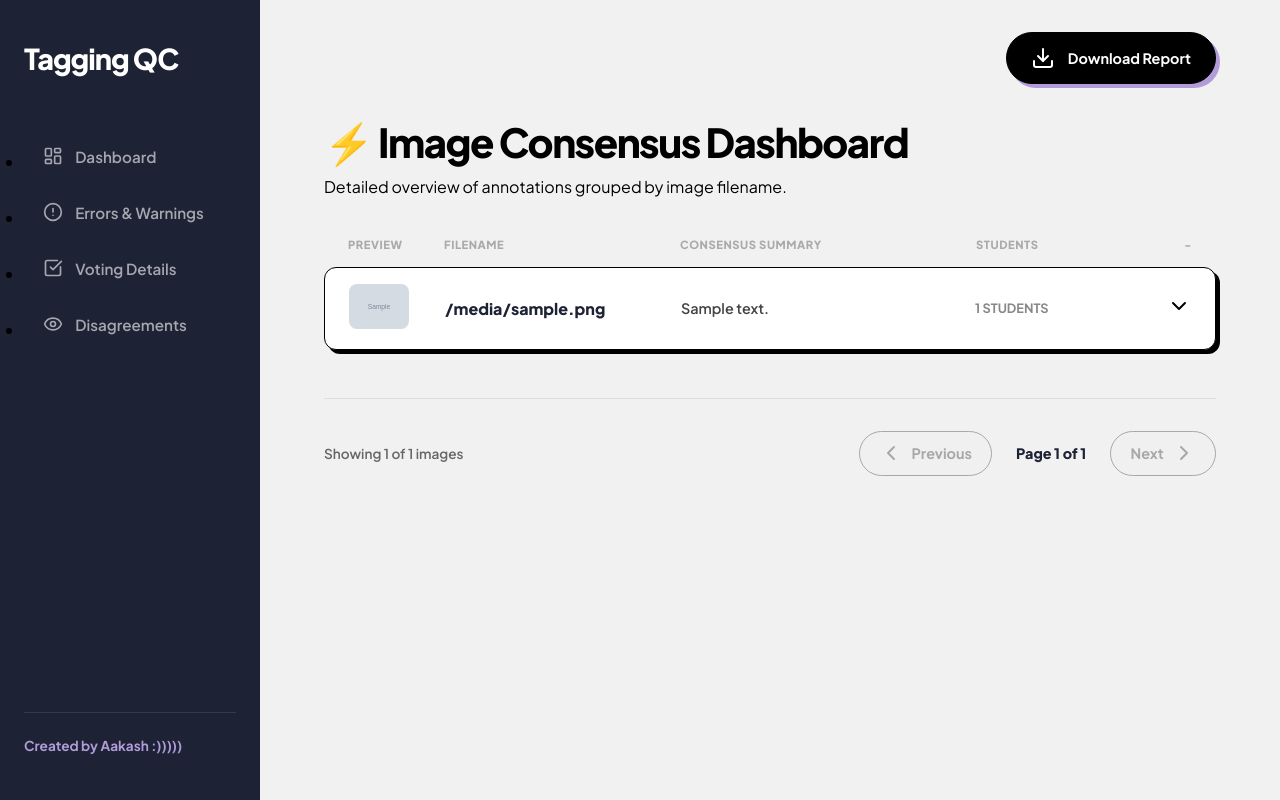
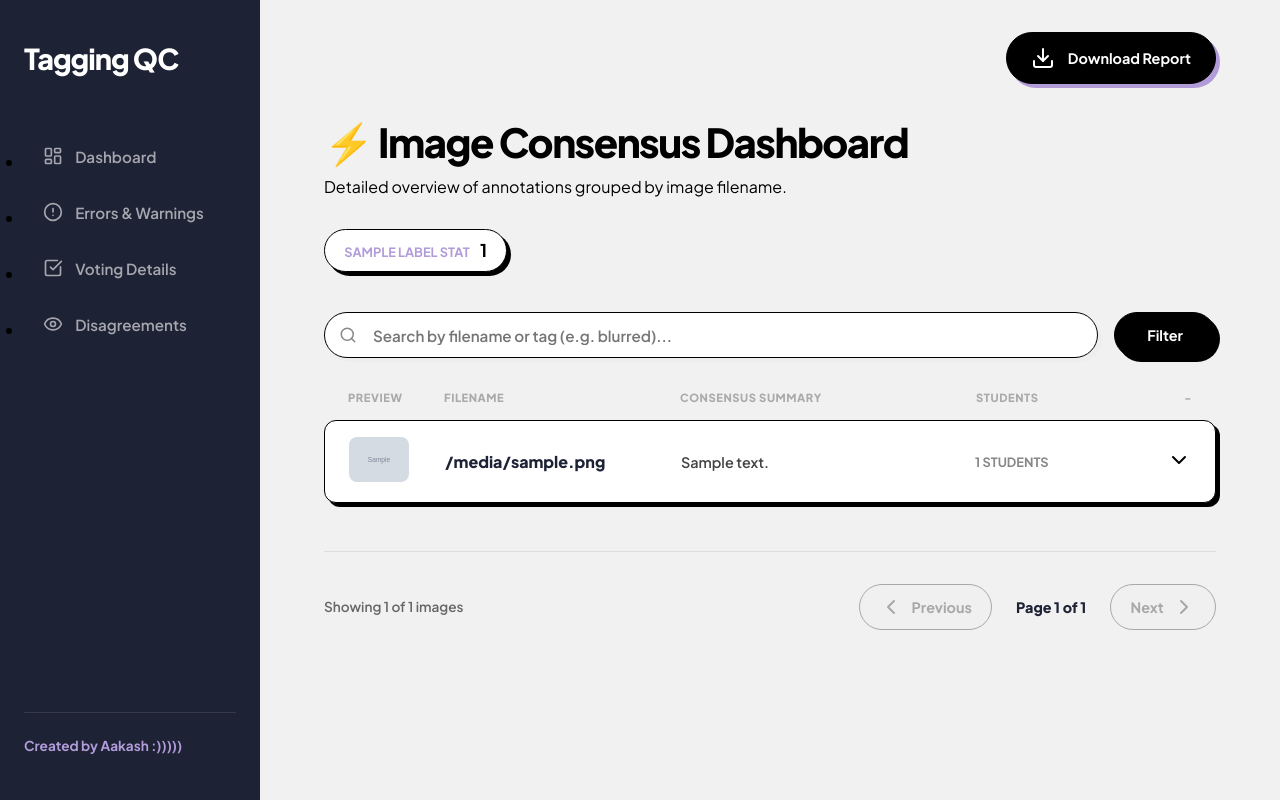
Before and after one commit to SKY-AK05/ML_Checking, a Flask app: template templates/voting_grouped.html in a window 1280 px wide. Run offline with Flask 3, Linux system fonts and the light colour scheme; the template is opened without the code that fills it: most values are stand-ins (such as "Sample title", 1, 10 or a date in 2020); grey boxes marked "Sample" are stand-in pictures.

Commit message:
Advanced QA: Filter by tag, global label counts, and keyboard navigation shortcuts

```diff
--- a/templates/layout.html
+++ b/templates/layout.html
@@ -175,7 +175,30 @@
       function closeModal() {
         document.getElementById("image-modal").style.display = "none";
         document.body.style.overflow = "auto";
+        window.currentIndex = -1;
       }
+
+      function showNext() {
+        if (window.allImages && window.currentIndex < window.allImages.length - 1) {
+            window.openImage(window.currentIndex + 1);
+        }
+      }
+
+      function showPrev() {
+        if (window.allImages && window.currentIndex > 0) {
+            window.openImage(window.currentIndex - 1);
+        }
+      }
+
+      // Keyboard Shortcuts
+      document.addEventListener('keydown', function(e) {
+        const modal = document.getElementById("image-modal");
+        if (modal.style.display === "block") {
+            if (e.key === "Escape") closeModal();
+            if (e.key === "ArrowRight" || e.key === "ArrowDown") showNext();
+            if (e.key === "ArrowLeft" || e.key === "ArrowUp") showPrev();
+        }
+      });
 
       if (container) {
         container.addEventListener(
--- a/templates/voting_grouped.html
+++ b/templates/voting_grouped.html
@@ -3,7 +3,32 @@
 {% block content %}
 <header class="header">
     <h1>⚡ Image Consensus Dashboard</h1>
-    <p style="margin-bottom: 2.5rem;">Detailed overview of annotations grouped by image filename.</p>
+    <p style="margin-bottom: 2rem;">Detailed overview of annotations grouped by image filename.</p>
+
+    <!-- Global Label Stats -->
+    <div class="stats-grid" style="display: flex; gap: 1rem; flex-wrap: wrap; margin-bottom: 2.5rem;">
+        {% for label, count in label_stats.items() %}
+        <div class="stat-tag" style="background: white; border: 1px solid black; padding: 0.6rem 1.2rem; border-radius: 50px; box-shadow: 4px 4px 0px black; font-weight: 700; font-size: 0.8rem;">
+            <span style="color: var(--accent-purple); text-transform: uppercase; margin-right: 8px;">{{ label }}</span>
+            <span style="font-size: 1.1rem;">{{ count }}</span>
+        </div>
+        {% endfor %}
+    </div>
+
+    <!-- Filter Bar -->
+    <div class="filter-bar" style="margin-bottom: 2rem; display: flex; gap: 1rem; align-items: center;">
+        <form action="/voting" method="GET" style="flex: 1; display: flex; gap: 1rem;">
+            <div style="position: relative; flex: 1;">
+                <i data-lucide="search" style="position: absolute; left: 15px; top: 50%; transform: translateY(-50%); width: 18px; color: #888;"></i>
+                <input type="text" name="q" value="{{ query }}" placeholder="Search by filename or tag (e.g. blurred)..."
+                       style="width: 100%; padding: 0.8rem 1rem 0.8rem 3rem; border-radius: 50px; border: 1.5px solid black; font-weight: 600; font-size: 0.95rem; box-shadow: 4px 4px 0px #eee;">
+            </div>
+            <button type="submit" class="download-btn" style="box-shadow: 4px 4px 0px black; padding: 0.8rem 2rem;">Filter</button>
+            {% if query %}
+                <a href="/voting" class="page-btn" style="background: #fff; color: #ff708d; border-color: #ff708d; box-shadow: 4px 4px 0px #ff708d;">Clear</a>
+            {% endif %}
+        </form>
+    </div>
 </header>
 
 <div class="image-list-container">
@@ -22,7 +47,7 @@
         <div class="image-row-header" onclick="toggleDetails('details-{{ loop.index }}')">
             <div class="img-thumb">
                 {% if img.img_url %}
-                    <img src="{{ img.img_url }}" loading="lazy" style="width: 60px; height: 45px; object-fit: cover; border-radius: 8px; cursor: pointer;" onclick="event.stopPropagation(); showModal('{{ img.img_url }}', '{{ img.image }}', '{{ img.voting_summary }}')">
+                    <img src="{{ img.img_url }}" loading="lazy" style="width: 60px; height: 45px; object-fit: cover; border-radius: 8px; cursor: pointer;" onclick="event.stopPropagation(); window.openImage({{ loop.index0 }})">
                 {% else %}
                     <div style="width: 60px; height: 45px; background: #ddd; border-radius: 8px;"></div>
                 {% endif %}
@@ -97,5 +122,15 @@
         // Open current
         panel.style.display = isOpen ? "none" : "block";
     }
+
+    // Pass data to JS for keyboard shortcuts
+    window.allImages = {{ images|tojson }};
+    window.currentIndex = -1;
+
+    window.openImage = function(index) {
+        window.currentIndex = index;
+        const img = window.allImages[index];
+        showModal(img.img_url, img.image, img.voting_summary);
+    }
 </script>
 {% endblock %}
```
Also changed, not shown: api/index.py (+28 -5 lines).
